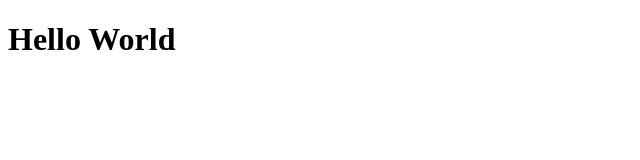
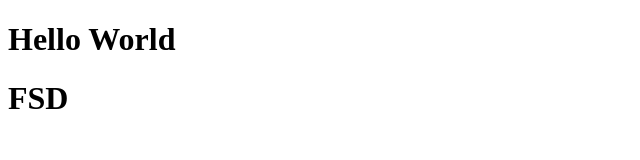
Before and after one commit to astrjc0326/FSDGitDemo, a plain HTML site: page index.html in a window 1280 px wide. Shown: the whole page, without its empty margins (0-640 px from the left). Drawn offline with Linux system fonts and the light colour scheme.

Commit message:
add: index

```diff
--- a/index.html
+++ b/index.html
@@ -7,5 +7,6 @@
 </head>
 <body>
   <h1>Hello World</h1>
+  <h1>FSD</h1>
 </body>
 </html>
```
